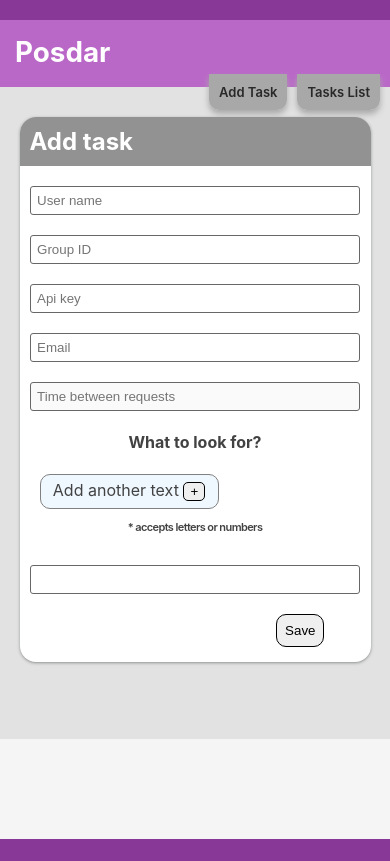
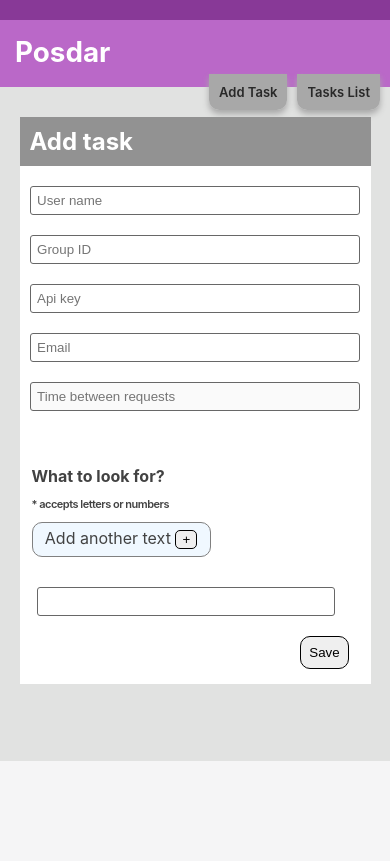
Before and after one commit to MMBass/Posdar-site, a React (Create React App) app: page /#/ in a window 390 px wide. Built offline with nearby package versions, Linux system fonts and the light colour scheme; no server answers.

Commit message:
save task styled

```diff
--- a/src/components/GetTasksForm/GetTasksForm.js
+++ b/src/components/GetTasksForm/GetTasksForm.js
@@ -1,6 +1,6 @@
-import { useState,useContext } from 'react';
-import {posdarUrlInstance} from "../../axios";
-import {BannerContext} from "../../context/BannerContext";
+import { useState, useContext } from 'react';
+import { posdarUrlInstance } from "../../axios";
+import { BannerContext } from "../../context/BannerContext";
 import Loader from "react-loader-spinner";
 import "react-loader-spinner/dist/loader/css/react-spinner-loader.css";
 import './GetTasksForm.css';
@@ -9,7 +9,7 @@ function GetTasksForm(props) {
     const [formData, setFormData] = useState([]);
     const [formEnd, setFormEnd] = useState(false);
     const [loaderOpen, setLoaderOpen] = useState(false);
-    const {message, setMessage} = useContext(BannerContext);
+    const { message, setMessage } = useContext(BannerContext);
 
     const handleInputs = (e) => {
         setFormData({ ...formData, [e.target.name]: e.target.value });
@@ -18,29 +18,29 @@ function GetTasksForm(props) {
     const getTasks = async (e) => {
         setLoaderOpen(true);
         e.preventDefault();
-        const response = await posdarUrlInstance.get('/register', {headers:formData}).catch((err) => {
-            setMessage(["#ff5e5e",err.message || "Something went wrong"]);
+        const response = await posdarUrlInstance.get('/register', { headers: formData }).catch((err) => {
+            setMessage(["#ff5e5e", err.message || "Something went wrong"]);
             setLoaderOpen(false);
         });
 
-        if(response){
-           props.setFatherTasks(response.data.tasks);
-           if(response.headers["access-token"]){
-            window.localStorage.setItem("at",response.headers["access-token"]);
-           }
-           setFormEnd(true);
-           setLoaderOpen(false);
+        if (response) {
+            props.setFatherTasks(response.data.tasks);
+            if (response.headers["access-token"]) {
+                window.localStorage.setItem("at", response.headers["access-token"]);
+            }
+            setFormEnd(true);
+            setLoaderOpen(false);
         }
         setLoaderOpen(false);
     }
 
-    if(formEnd){
+    if (formEnd) {
         return null;
     }
 
     return (
         <form id="getTasksForm" onSubmit={getTasks}>
-            <h4>*You must be connected to see the your tasks</h4>
+            <h4>*You must be connected to see your tasks</h4>
             <input name="user-name" placeholder="User name" onChange={handleInputs}></input>
 
             <input name="x-api-key" placeholder="Api key" onChange={handleInputs}></input>
@@ -54,9 +54,9 @@ function GetTasksForm(props) {
                     height={20}
                     width={20}
                     timeout={3000}
-                    style={{display: "inline", marginRight: "12px"}}
+                    style={{ display: "inline", marginRight: "12px" }}
                 />
-                    Get
+                Get
             </button>
         </form>
 
--- a/src/pages/SaveTaskForm/SaveTaskForm.css
+++ b/src/pages/SaveTaskForm/SaveTaskForm.css
@@ -1,16 +1,22 @@
 #saveTasksForm{
     background-color: #fff;
     color: #424242;
-    width: 50%;
-    box-shadow: 0 1px 2px 0 rgb(60 64 67 / 30%), 0 1px 3px 1px rgb(60 64 67 / 15%);
-    text-align: center;
+    width: 95%;
+    /* box-shadow: 0 1px 2px 0 rgb(60 64 67 / 30%), 0 1px 3px 1px rgb(60 64 67 / 15%); */
+    /* text-align: center; */
     margin: auto;
-    border-radius: 16px;
+    /* border-radius: 16px; */
     margin-top: 0px;
     margin-bottom: 77px;
     padding-bottom: 15px;
+    padding-left: 20px;
     min-width: 200px;
     overflow: hidden;
+}
+
+h4{
+    margin-top: 55px;
+    margin-bottom: 0;
 }
 
 
@@ -19,15 +25,17 @@
     position: relative;
     background-color: rgb(146, 146, 146);
     color: #fff;
-    width: 100%;
+    width: 110%;
     margin: 0;
+    margin-left: -20px;
     height: 45;
     padding: 10px;
 }
 
 form input{
-    width: 90%;
-    margin: auto;
+    /* width: 90%;
+    margin: auto; */
+    width: 200px;
     margin-top: 20px;
     display: block;
 }
@@ -38,11 +46,11 @@ form input{
     display: block;
 }
 
-.txt-inputs .inp-txt{
+/* .txt-inputs .inp-txt{
     width: 90%;
     margin: auto;
     margin-top: 20px;
-}
+} */
 
 #saveTasksForm .inp-remove{
     background-color: rgb(245, 130, 130);
@@ -59,7 +67,7 @@ form input{
 
 
 #add-text-div{
-    margin-left: 20px;
+    /* margin-left: 20px; */
     background-color: aliceblue;
     width: 163px;
     border: 1px solid gray;
@@ -91,8 +99,8 @@ form input{
     padding: 8px;
     border: 1px solid black;
     border-radius: 10px;
-    margin-left: 120px;
-    margin-left: 80%;
+    margin-left: 165px;
+    /* margin-left: 80%; */
 }
 
 #submitButton:hover{
@@ -104,7 +112,7 @@ form input{
 #must{
     font-size: 11px;
     font-weight: 600;
-    letter-spacing: -0.6px;
+    letter-spacing: -0.5px;
 }
 
 #loader{
@@ -112,12 +120,31 @@ form input{
 }
 
 @media only screen and (max-width: 768px) {
+    #saveTasksForm h2{
+                margin-left: unset;
+    }
+
     /* For mobile phones: */
     #saveTasksForm{
         width: 90%;
+        padding-left: unset;
      }
 
     #submitButton{
-        margin-left: 60%;
+        margin-left: 80%;
+    }
+
+    form input, #saveTasksForm .txt-inputs{
+        width: 90%;
+        margin: auto;
+        margin-top: 20px;
+    }
+
+    #saveTasksForm .txt-inputs{
+        margin-top: unset;
+    }
+
+    .txt-headers, #add-text-div{
+        margin-left: 12px;
     }
   }
--- a/src/pages/SaveTaskForm/SaveTaskForm.js
+++ b/src/pages/SaveTaskForm/SaveTaskForm.js
@@ -78,13 +78,13 @@ function SaveTaskForm() {
 
             <input name="time" placeholder="Time between requests" onChange={handleInputs} disabled></input>
 
-            <h4>What to look for?</h4>
+            <h4 className='txt-headers'>What to look for?</h4>
+            <p id="must" className='txt-headers'>* accepts letters or numbers</p>
 
             <div id="add-text-div">
                 <p> Add another text </p>
                 <button type="button" onClick={addInput}>+</button>
             </div>
-            <p id="must">* accepts letters or numbers</p>
             {wordsList.map((x, i) => {
                 return (
                     <div className="txt-inputs">
```
